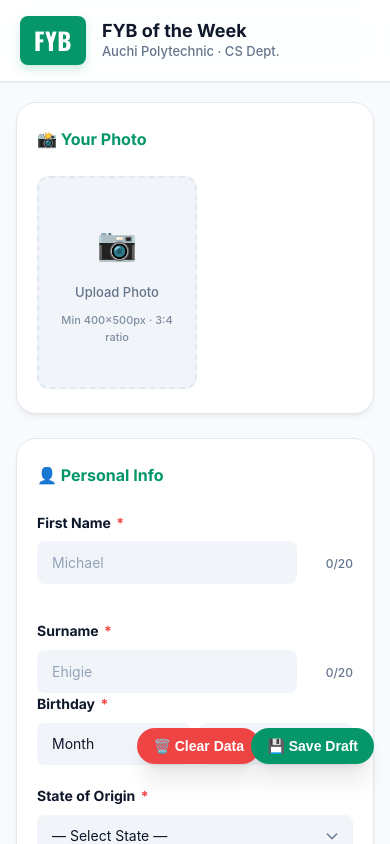
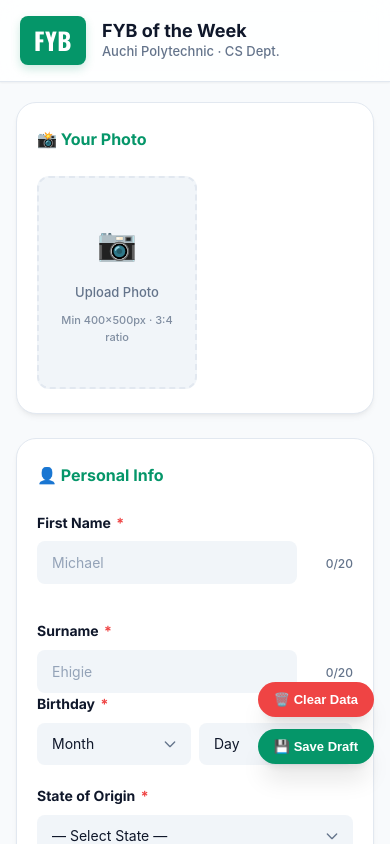
Before and after one commit to crystalz05/school-fyb, a React (Vite) app: page / in a window 390 px wide. Shown: the top 844 px of the page. Built offline with nearby package versions, Linux system fonts and the light colour scheme; a web font is replaced by a local one.

Commit message:
Updated the floating buttons

```diff
--- a/src/index.css
+++ b/src/index.css
@@ -533,12 +533,20 @@ body {
 .ReactCrop__crop-selection { border-color: var(--primary) !important; }
 .ReactCrop__drag-handle::after { background-color: var(--primary) !important; }
 
-/* ── FLOATING SAVE BUTTON ───────────────────────── */
-.floating-save {
+/* ── FLOATING BUTTONS ───────────────────────── */
+.floating-actions {
   position: fixed;
   bottom: 24px;
   right: 24px;
   z-index: 998;
+  display: flex;
+  flex-direction: column;
+  gap: 12px;
+  align-items: flex-end;
+}
+
+.floating-save, .floating-reset {
+  position: static;
   box-shadow: var(--shadow-float);
   padding: 12px 24px;
   border-radius: 50px;
@@ -546,34 +554,30 @@ body {
   align-items: center;
   gap: 8px;
   animation: slideUp 0.3s ease-out;
-  background-color: var(--primary);
   color: white;
   border: none;
   cursor: pointer;
   font-weight: 600;
   font-size: 14px;
   transition: all var(--transition);
+  white-space: nowrap;
+}
+
+.floating-save {
+  background-color: var(--primary);
+}
+
+.floating-save:hover {
+  background-color: var(--primary-dark);
+  transform: translateY(-2px);
+}
+
+.floating-save--success {
+  background-color: var(--success);
 }
 
 .floating-reset {
-  position: fixed;
-  bottom: 24px;
-  right: 170px; /* Positioned to the left of the save button */
-  z-index: 998;
-  box-shadow: var(--shadow-float);
-  padding: 12px 24px;
-  border-radius: 50px;
-  display: flex;
-  align-items: center;
-  gap: 8px;
-  animation: slideUp 0.3s ease-out;
-  background-color: #ef4444; /* Danger red */
-  color: white;
-  border: none;
-  cursor: pointer;
-  font-weight: 600;
-  font-size: 14px;
-  transition: all var(--transition);
+  background-color: #ef4444;
 }
 
 .floating-reset:hover {
@@ -581,19 +585,22 @@ body {
   transform: translateY(-2px);
 }
 
-.floating-reset:active {
+.floating-save:active, .floating-reset:active {
   transform: scale(0.95);
 }
 
+@keyframes slideUp {
+  from { transform: translateY(40px); opacity: 0; }
+  to { transform: translateY(0); opacity: 1; }
+}
+
 @media (max-width: 899px) {
-  .floating-save {
+  .floating-actions {
     bottom: 80px;
     right: 16px;
+  }
+  .floating-save, .floating-reset {
     padding: 10px 16px;
-  }
-  .floating-reset {
-    bottom: 80px;
-    right: 130px; /* Adjusted for mobile */
-    padding: 10px 16px;
+    font-size: 13px;
   }
 }
```
